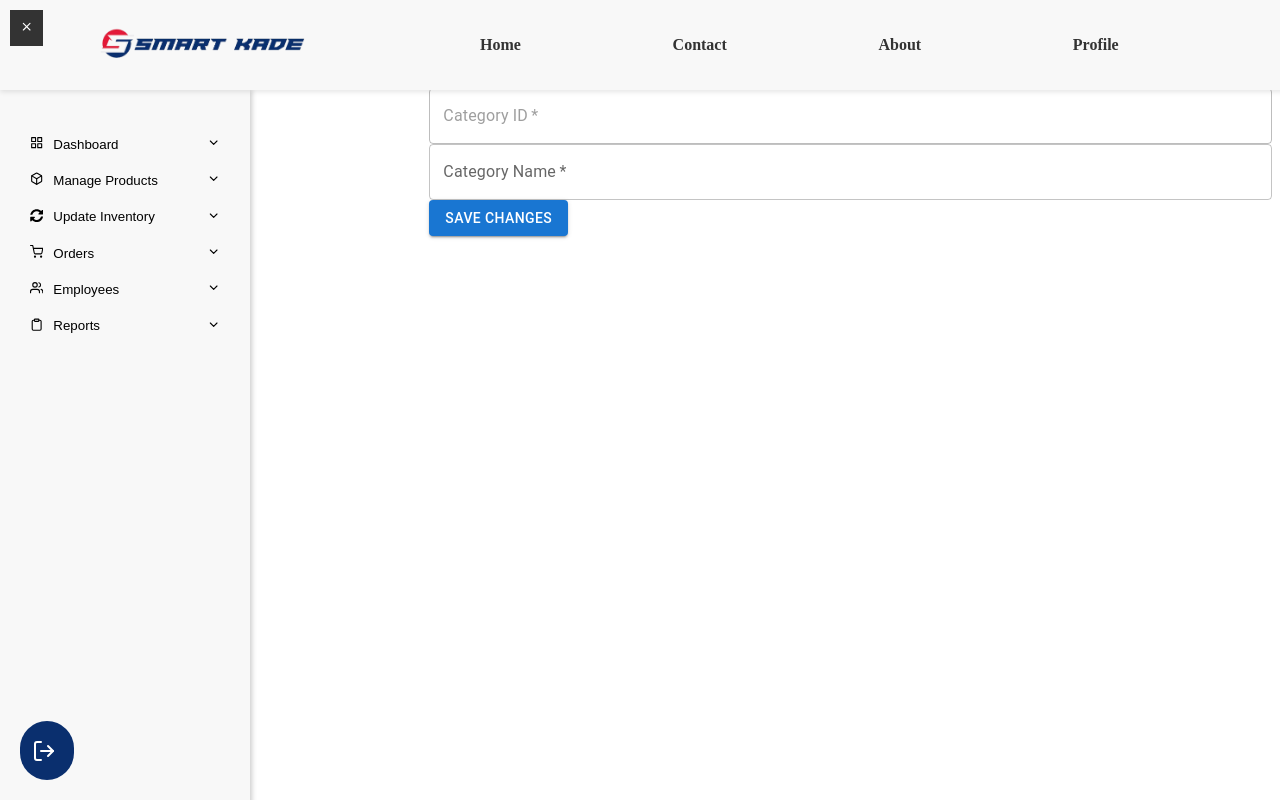
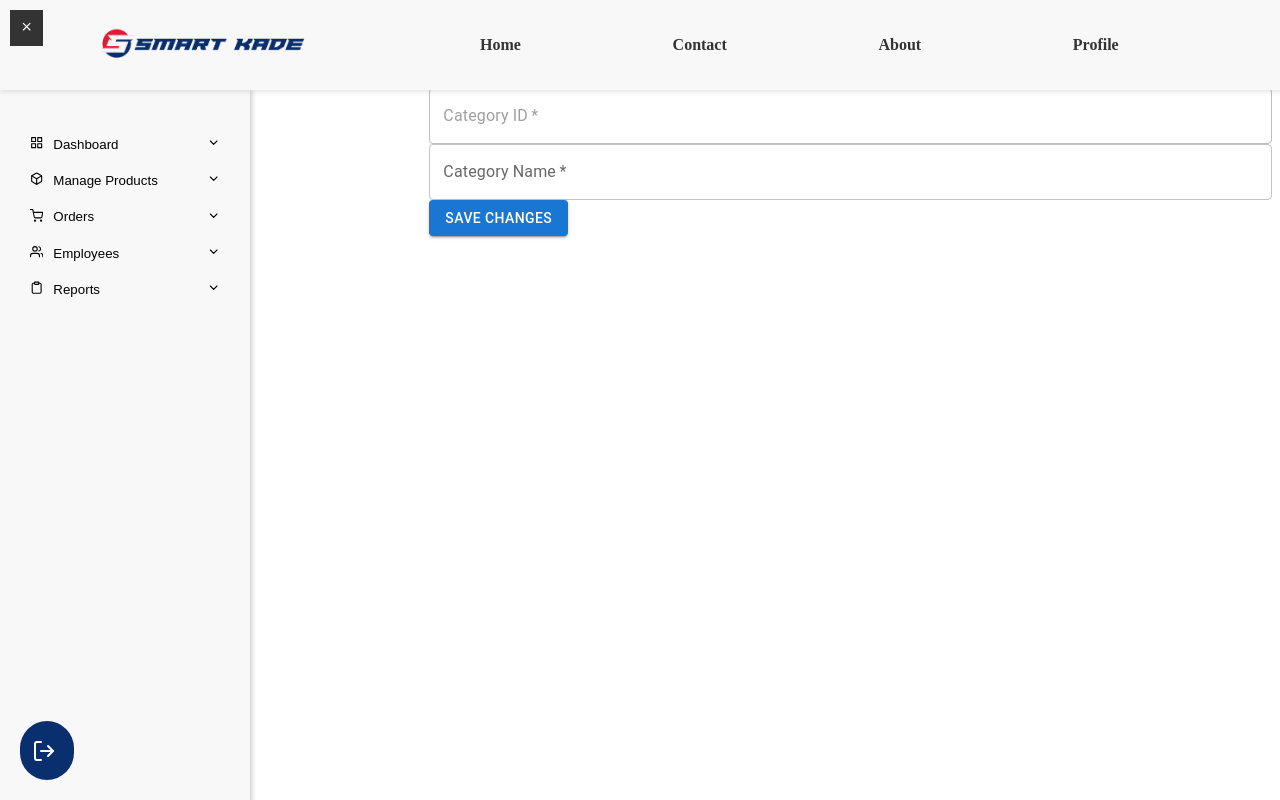
Before and after one commit to pasanmayura/Ecommerce_Website, a Next.js app in the folder frontend-admin/: page /CategoryEdit in a window 1280 px wide. Built offline with nearby package versions, Linux system fonts and the light colour scheme.

Commit message:
remove "Update Inventory" section from Sidebar component

```diff
--- a/frontend-admin/src/components/Sidebar.js
+++ b/frontend-admin/src/components/Sidebar.js
@@ -34,15 +34,6 @@ export const Sidebar = () => {
         { title: "Add Category", link: "/AddCategory" },
         { title: "Category List", link: "/CategoryList" },
         { title: "Add Batch", link: "/AddBatch" }
-      ]
-    },
-    {
-      id: "update-inventory",
-      title: "Update Inventory",
-      icon: <FaSyncAlt />,
-      subItems: [
-        { title: "Update Stock", link: "/UpdateStock" },
-        { title: "Update Products", link: "/UpdateProducts" }
       ]
     },
     {
```
